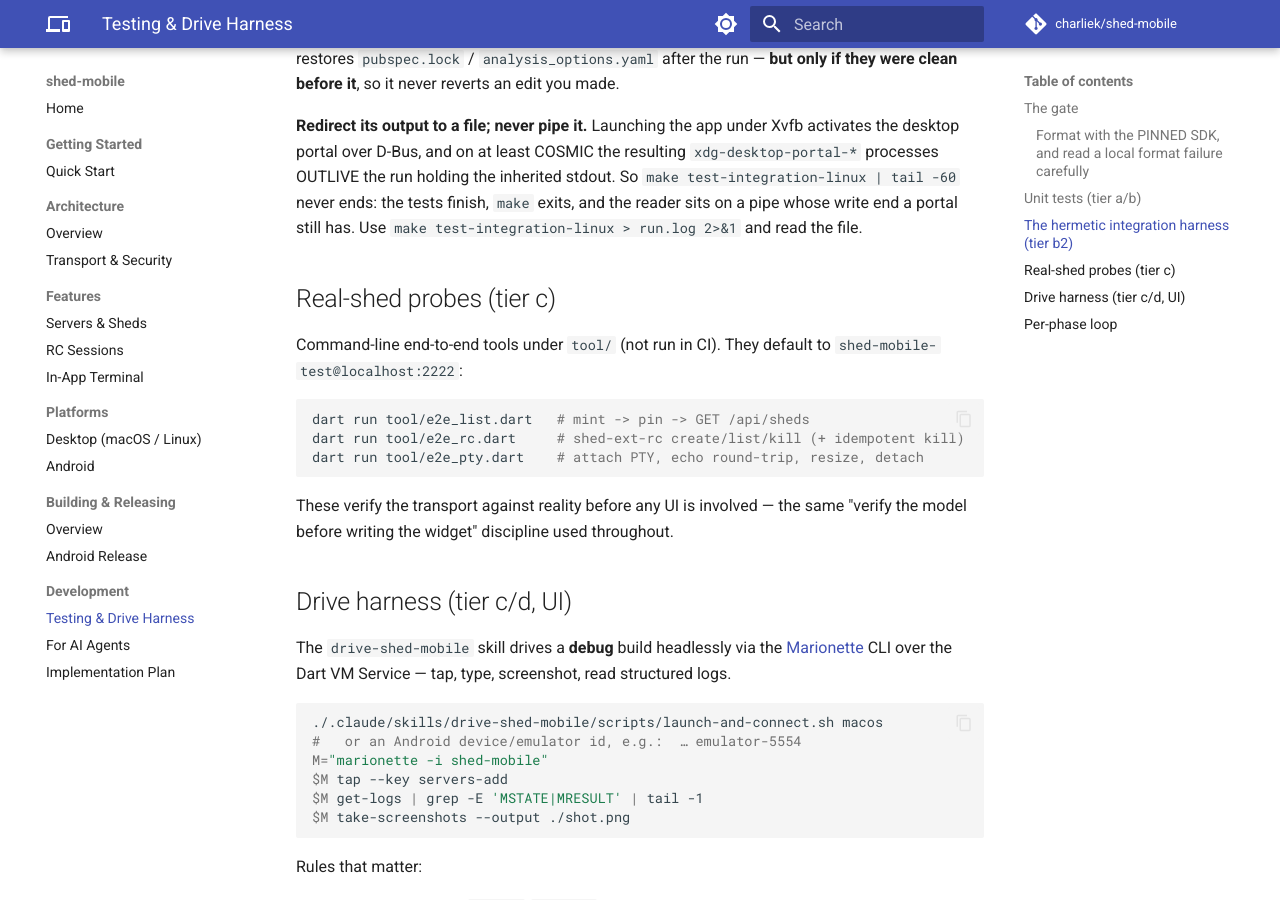
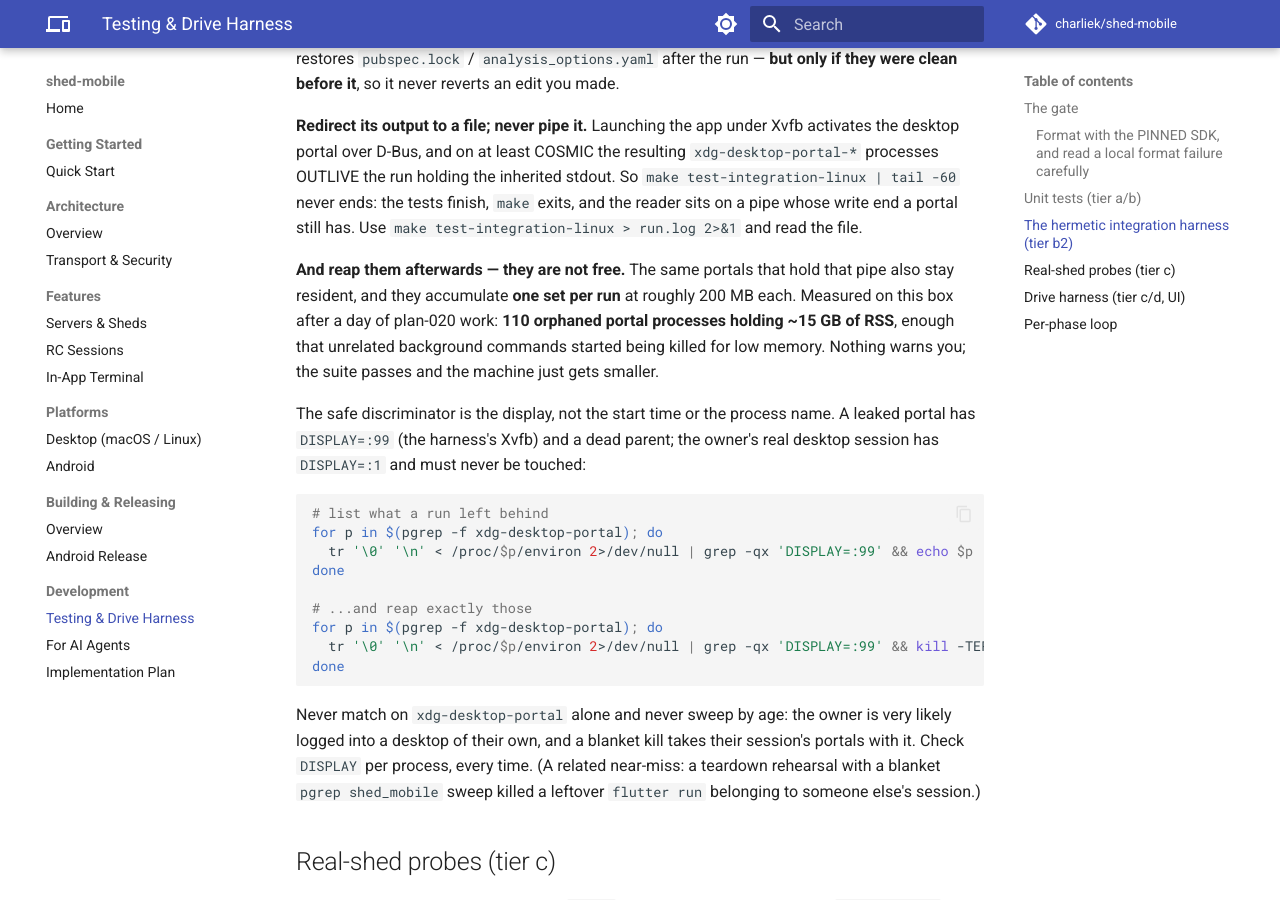
Before and after one commit to charliek/shed-mobile, an MkDocs documentation site: the page built from docs/development/testing.md, in a window 1280 px wide and 900 px high, scrolled down 3224 px. Built offline with MkDocs 1.6.1 and Material for MkDocs 9.7.7, drawn with Linux system fonts in a browser that asks for light colours; comment, search, counter and statistics services are not loaded.

Commit message:
docs(testing): reap the portals the harness leaks, and how to do it safely
The harness docs said "redirect, never pipe" because the portals hold the
inherited stdout. That is true and it is only half the cost: the same processes
stay resident at roughly 200 MB each, one set per run, and nothing warns you.

Measured on this box after a day of plan-020 work: **110 orphaned
`xdg-desktop-portal-*` processes holding ~15 GB of RSS** — enough that unrelated
background commands began being killed for low memory. The suite passes the
whole time; the machine just gets smaller.

The safe discriminator is the DISPLAY, not the name and not the age. A leaked
portal has `DISPLAY=:99` (the harness's Xvfb) and a dead parent; the owner's
real desktop session is on `:1` and must never be touched. Both documents now
carry the per-process check rather than a `pkill xdg-desktop-portal`, because
the blunt version takes the owner's session with it — and this plan already had
one near-miss of exactly that shape, where a teardown rehearsal's blanket
`pgrep shed_mobile` sweep killed a leftover `flutter run` from another session.

The loop as written was verified both ways before committing: it lists nothing
now that the leak is reaped, and it correctly declines to match the three
portals belonging to the live desktop session.

`docs/development/testing.md` carries the full treatment under the integration
harness; the drive skill gets the short version beside its own `Xvfb :77`
instruction, since driving the app by hand leaks them too.

Co-Authored-By: Claude Opus 5 <noreply@anthropic.com>
Claude-Session: https://claude.ai/code/session_01AemKGZr45sXVUiK3kxoQL6

````diff
--- a/docs/development/testing.md
+++ b/docs/development/testing.md
@@ -141,6 +141,35 @@ So `make test-integration-linux | tail -60` never ends: the tests finish, `make`
 exits, and the reader sits on a pipe whose write end a portal still has. Use
 `make test-integration-linux > run.log 2>&1` and read the file.
 
+**And reap them afterwards — they are not free.** The same portals that hold
+that pipe also stay resident, and they accumulate **one set per run** at roughly
+200 MB each. Measured on this box after a day of plan-020 work: **110 orphaned
+portal processes holding ~15 GB of RSS**, enough that unrelated background
+commands started being killed for low memory. Nothing warns you; the suite
+passes and the machine just gets smaller.
+
+The safe discriminator is the display, not the start time or the process name.
+A leaked portal has `DISPLAY=:99` (the harness's Xvfb) and a dead parent; the
+owner's real desktop session has `DISPLAY=:1` and must never be touched:
+
+```bash
+# list what a run left behind
+for p in $(pgrep -f xdg-desktop-portal); do
+  tr '\0' '\n' < /proc/$p/environ 2>/dev/null | grep -qx 'DISPLAY=:99' && echo $p
+done
+
+# ...and reap exactly those
+for p in $(pgrep -f xdg-desktop-portal); do
+  tr '\0' '\n' < /proc/$p/environ 2>/dev/null | grep -qx 'DISPLAY=:99' && kill -TERM $p
+done
+```
+
+Never match on `xdg-desktop-portal` alone and never sweep by age: the owner is
+very likely logged into a desktop of their own, and a blanket kill takes their
+session's portals with it. Check `DISPLAY` per process, every time. (A related
+near-miss: a teardown rehearsal with a blanket `pgrep shed_mobile` sweep killed
+a leftover `flutter run` belonging to someone else's session.)
+
 ## Real-shed probes (tier c)
 
 Command-line end-to-end tools under `tool/` (not run in CI). They default to
````
Also changed, not shown: .claude/skills/drive-shed-mobile/SKILL.md (+8 -0 lines).
